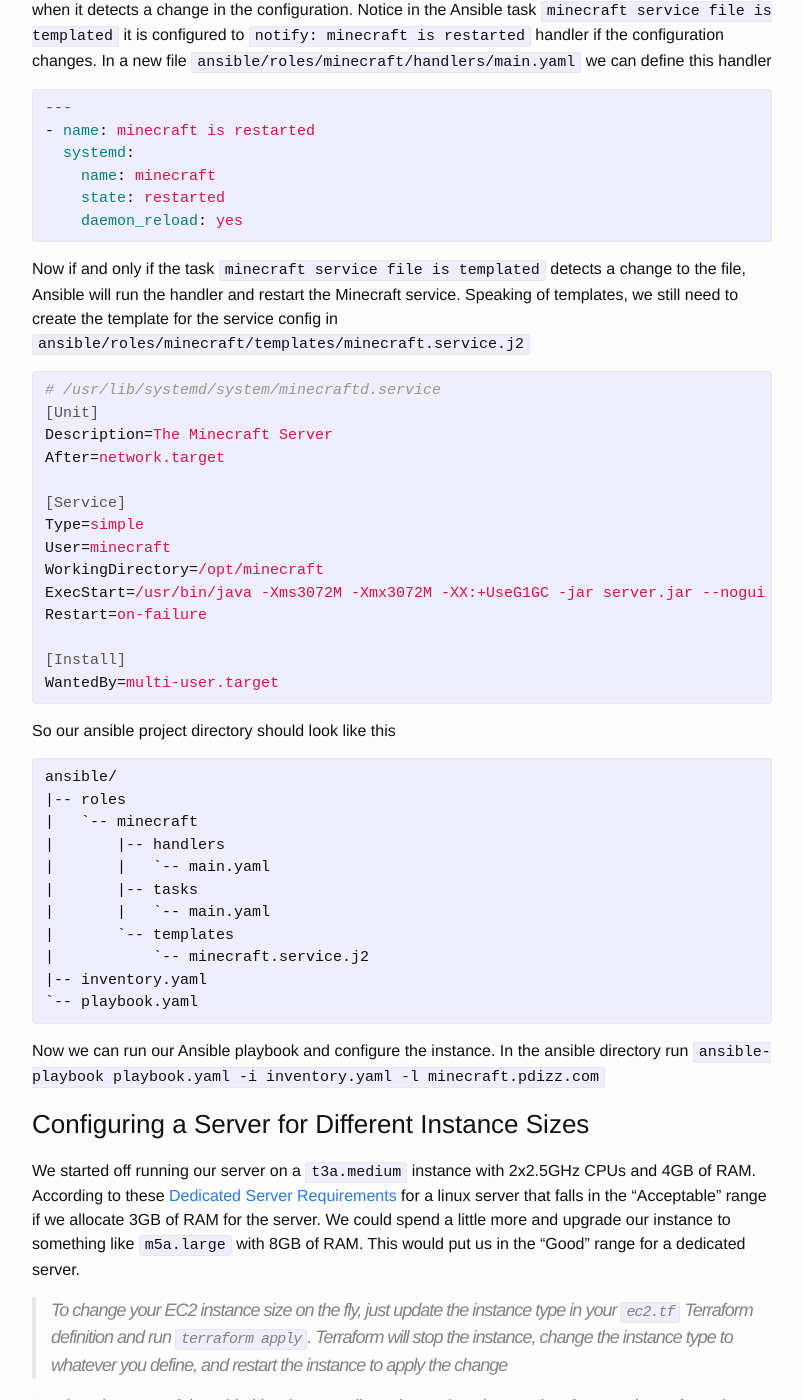
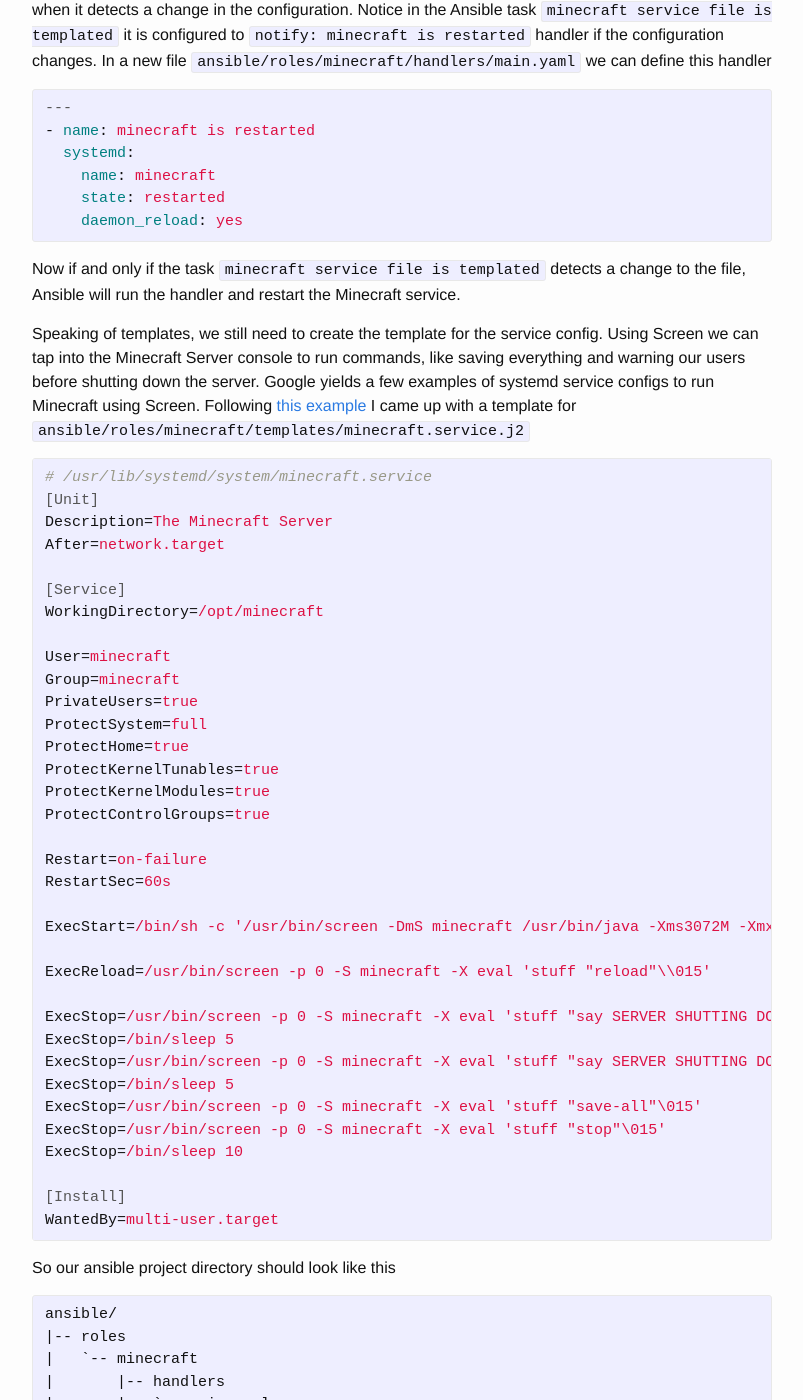
Before and after one commit to pdizz/pdizz.github.io, a Jekyll site: the page built from _posts/2020-11-04-terraforming-minecraft-04.markdown, in a window 1280 px wide and 1400 px high, scrolled down 1980 px. Shown: the whole window, without its empty margins (238-1041 px from the left). Built offline with Jekyll 4.4.1, drawn with Linux system fonts in a browser that asks for light colours; some of the changed text lies outside the part shown.

```diff
--- a/_posts/2020-09-10-terraforming-minecraft-01.markdown
+++ b/_posts/2020-09-10-terraforming-minecraft-01.markdown
@@ -54,7 +54,7 @@ Now we're ready to start building AWS resources with Terraform.
 
 Rather than jumping in and launching servers we should take a moment to create a couple resources to support our Terraform project. Terraform keeps track of the resources it manages using state files. By default these state files are stored locally in your terraform project, but I would highly recommend configuring a remote backend for Terraform state, especially if you are working with a team. Terraform remote backends allow you to reliably share Terraform state with others and lock that state to prevent conflicts from multiple developers changing state concurrently.
 
-> Check out Yevgeniy Brikman' excellent [A Comprehensive Guide to Terraform](https://blog.gruntwork.io/a-comprehensive-guide-to-terraform-b3d32832baca), particularly "How to manage Terraform state" and "How to use Terraform as a team" for a deeper look at these concepts.
+> Check out Yevgeniy Brikman's excellent [A Comprehensive Guide to Terraform](https://blog.gruntwork.io/a-comprehensive-guide-to-terraform-b3d32832baca), particularly "How to manage Terraform state" and "How to use Terraform as a team" for a deeper look at these concepts.
 
 Luckily, creating a remote backend in AWS is pretty simple. It requires only two resources: an Amazon S3 bucket to hold your state files and a DynamoDB table for the locks, and we can use Terraform to create these resources as well.
 
--- a/_posts/2020-09-22-terraforming-minecraft-02.markdown
+++ b/_posts/2020-09-22-terraforming-minecraft-02.markdown
@@ -216,7 +216,7 @@ Now you should have a working Minecraft server with a public IP address you can
 
 ### Staking your Claim
 
-To give our Minecraft server a static IP address, we can give it an Elastic IP, which is a static IP address that can be attached to an EC2 instance or other AWS resources. In `ec2.tf` define an `aws_eip` resource to claim a static IP for your server. If you ever need to replace your server with a new instance you (or Terraform) can attach just the Elastic IP to the new instance.
+To give our Minecraft server a static IP address, we can give it an Elastic IP, which is a static IP address that can be attached to an EC2 instance or other AWS resources. In `ec2.tf` define an `aws_eip` resource to claim a static IP for your server. If you ever need to replace your server with a new instance you (or Terraform) can just attach the Elastic IP to the new instance.
 
 {% highlight shell %}
 resource "aws_eip" "minecraft" {
--- a/_posts/2020-11-04-terraforming-minecraft-04.markdown
+++ b/_posts/2020-11-04-terraforming-minecraft-04.markdown
@@ -77,20 +77,42 @@ Like with most services, if we make any changes to the Minecraft service config
     daemon_reload: yes
 {% endhighlight %}
 
-Now if and only if the task `minecraft service file is templated` detects a change to the file, Ansible will run the handler and restart the Minecraft service. Speaking of templates, we still need to create the template for the service config in `ansible/roles/minecraft/templates/minecraft.service.j2`
+Now if and only if the task `minecraft service file is templated` detects a change to the file, Ansible will run the handler and restart the Minecraft service.
+
+Speaking of templates, we still need to create the template for the service config. Using Screen we can tap into the Minecraft Server console to run commands, like saving everything and warning our users before shutting down the server. Google yields a few examples of systemd service configs to run Minecraft using Screen. Following [this example](https://minecraft.gamepedia.com/Tutorials/Server_startup_script) I came up with a template for `ansible/roles/minecraft/templates/minecraft.service.j2`
 
 {% highlight ini %}
-# /usr/lib/systemd/system/minecraftd.service
+# /usr/lib/systemd/system/minecraft.service
 [Unit]
 Description=The Minecraft Server
 After=network.target
 
 [Service]
-Type=simple
+WorkingDirectory=/opt/minecraft
+
 User=minecraft
-WorkingDirectory=/opt/minecraft
-ExecStart=/usr/bin/java -Xms3072M -Xmx3072M -XX:+UseG1GC -jar server.jar --nogui
+Group=minecraft
+PrivateUsers=true
+ProtectSystem=full
+ProtectHome=true
+ProtectKernelTunables=true
+ProtectKernelModules=true
+ProtectControlGroups=true
+
 Restart=on-failure
+RestartSec=60s
+
+ExecStart=/bin/sh -c '/usr/bin/screen -DmS minecraft /usr/bin/java -Xms3072M -Xmx3072M -XX:+UseG1GC -jar server.jar --nogui'
+
+ExecReload=/usr/bin/screen -p 0 -S minecraft -X eval 'stuff "reload"\\015'
+
+ExecStop=/usr/bin/screen -p 0 -S minecraft -X eval 'stuff "say SERVER SHUTTING DOWN IN 10 SECONDS..."\015'
+ExecStop=/bin/sleep 5
+ExecStop=/usr/bin/screen -p 0 -S minecraft -X eval 'stuff "say SERVER SHUTTING DOWN IN 5 SECONDS..."\015'
+ExecStop=/bin/sleep 5
+ExecStop=/usr/bin/screen -p 0 -S minecraft -X eval 'stuff "save-all"\015'
+ExecStop=/usr/bin/screen -p 0 -S minecraft -X eval 'stuff "stop"\015'
+ExecStop=/bin/sleep 10
 
 [Install]
 WantedBy=multi-user.target
@@ -124,23 +146,10 @@ We started off running our server on a `t3a.medium` instance with 2x2.5GHz CPUs
 To take advantage of the added hardware we'll need to update the template for our Minecraft service config. Eventually we might be running multiple servers on different sized instances so we should add a couple variables to our Minecraft service template using Ansible/Jinja template variable syntax {% raw %}`{{ my_var }}`{% endraw %}
 
 {% highlight ini %}
-# /usr/lib/systemd/system/minecraftd.service
-[Unit]
-Description=The Minecraft Server
-After=network.target
-
-[Service]
-Type=simple
-User=minecraft
-WorkingDirectory=/opt/minecraft
-ExecStart=/usr/bin/java -Xms{%raw%}{{ java_initial_heap_size }}{%endraw%} -Xmx{%raw%}{{ java_max_heap_size }}{%endraw%} -XX:+UseG1GC -jar server.jar --nogui
-Restart=on-failure
-
-[Install]
-WantedBy=multi-user.target
+ExecStart=/bin/sh -c '/usr/bin/screen -DmS minecraft /usr/bin/java -Xms{%raw%}{{ java_initial_heap_size }}{%endraw%} -Xmx{%raw%}{{ java_max_heap_size }}{%endraw%} -XX:+UseG1GC -jar server.jar --nogui'
 {% endhighlight %}
 
-We can define values for these variables for each host in our Ansible `inventory.yaml` with different values for each host
+We can define different values for these variables for each host in our Ansible inventory.
 
 {% highlight text %}
 [minecraft]
@@ -153,13 +162,13 @@ ansible_ssh_user=centos
 ansible_ssh_private_key_file=~/minecraft.pem
 {% endhighlight %}
 
-Now when we run our playbook again the result of `minecraft service file is templated` should be `changed` and the `minecraft is restarted` handler should run to apply those changes.
+Now when we run our playbook again the result of `minecraft service file is templated` should be `changed` and the `minecraft is restarted` handler will run to restart the service.
 
 > There are countless ways to organize an Ansible project, from putting everything in one file, to splitting group and host vars into separate directories. This is just one example of a basic project setup that should be adequate for a project this size
 
 ### Declarative Style and Idempotency in Ansible Playbooks
 
-You may have noticed the funky naming convention I'm using for Ansible tasks like `eula is accepted` and `minecraft service file is templated`. Tasks names are arbitrary (you dont even need to name tasks at all) but I think it helps to train our brains to read and think in a *declarative* style. We should declaratively state "the file exists" instead of imperatively "create the file", or "the service is running" instead of "start the service", and let Ansible figure out the rest.
+You may have noticed the funky naming convention I'm using for Ansible tasks like `eula is accepted` and `minecraft service file is templated`. Task names are arbitrary (you dont even need to name tasks at all) but I think it helps to train our brains to read and think in a *declarative* style. We should declaratively state "the file exists" instead of imperatively "create the file", or "the service is running" instead of "start the service", and let Ansible figure out the rest.
 
 The most reliable Ansible playbooks are totally idempotent. We should be able to run them any number of times, without assuming anything about the current state of the configuration, and always end up with the desired result. Playbooks that depend on the current configuration being in a certain state are very error prone. If your playbooks are littered with conditionals, or if you are afraid to run a playbook because it might do something unexpected, you're doing it wrong.
 
```
Also changed, not shown: other parts of _posts/2020-09-10-terraforming-minecraft-01.markdown (+1 -1 lines), other parts of _posts/2020-09-22-terraforming-minecraft-02.markdown (+1 -1 lines), _posts/2020-10-01-terraforming-minecraft-03.markdown (+29 -4 lines), _posts/2020-11-23-terraforming-minecraft-05.markdown (added, +194 -0 lines).
